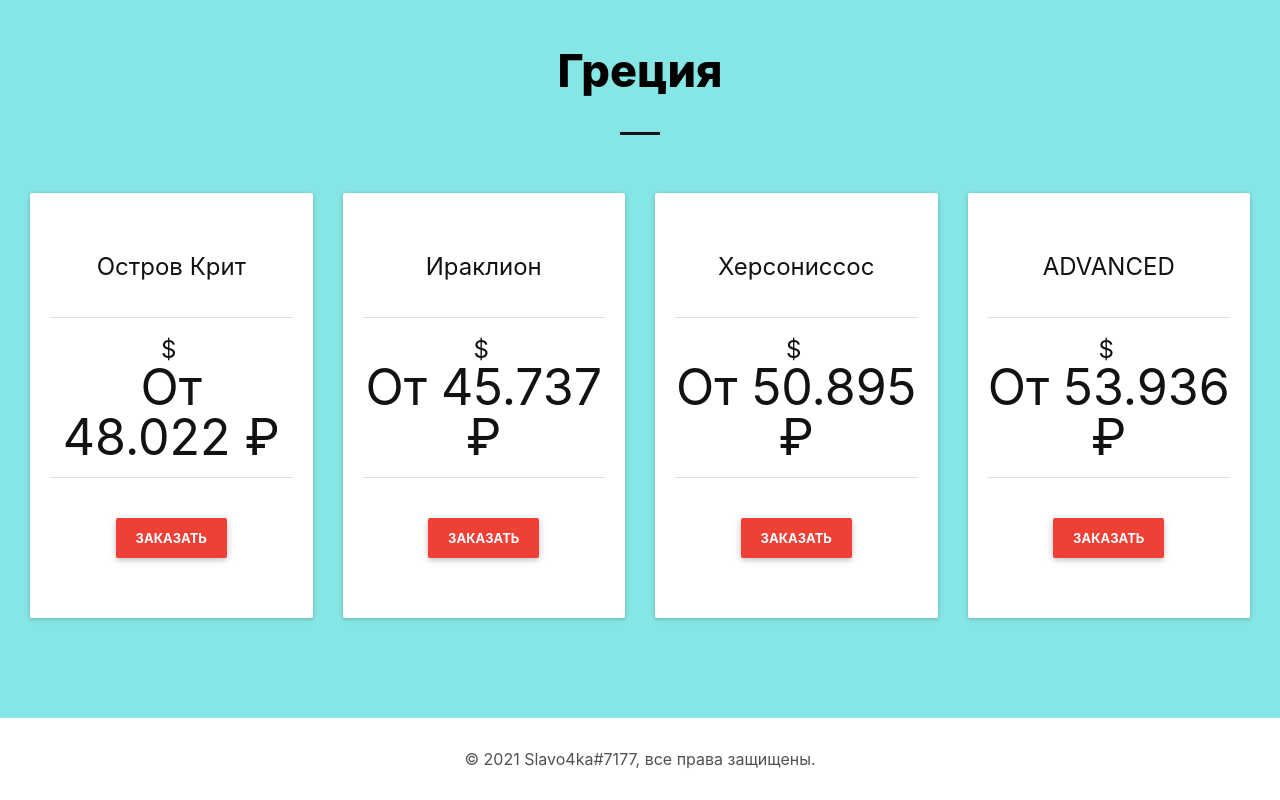
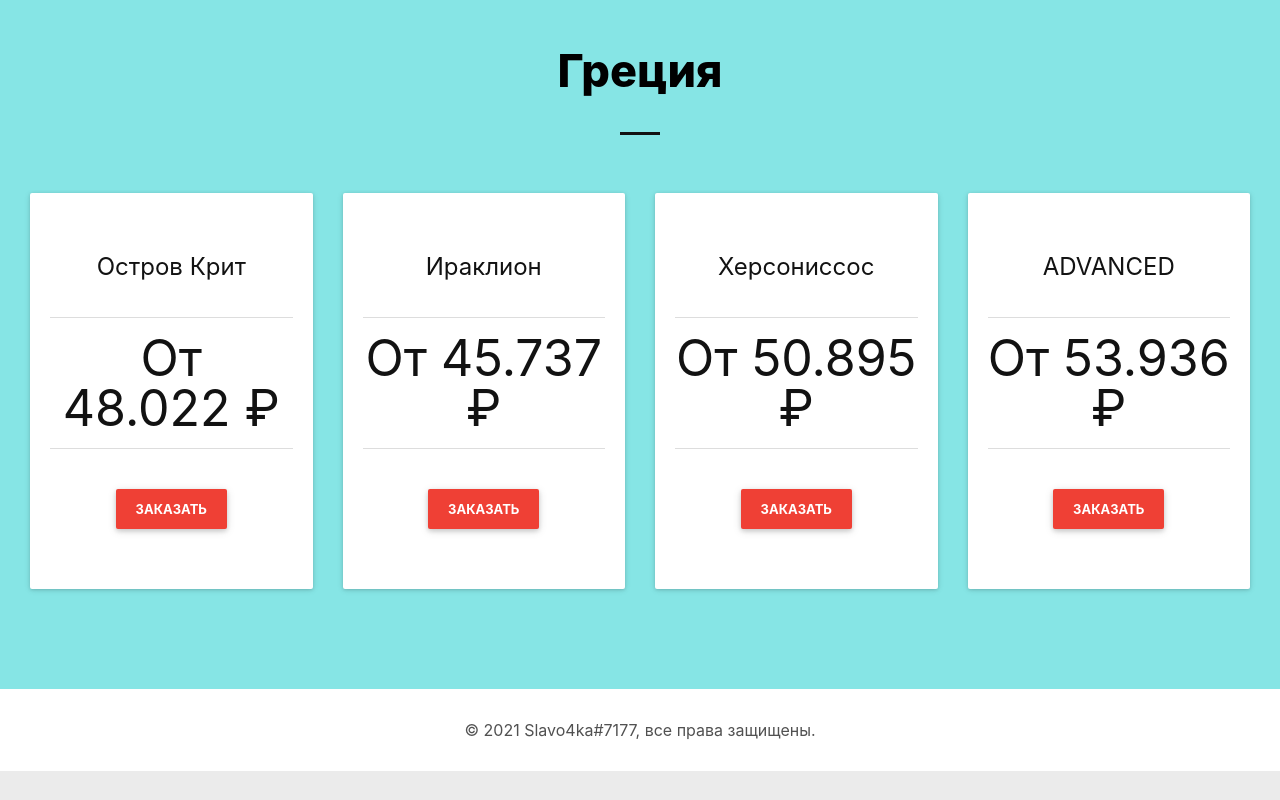
Before and after one commit to Slavo4kaMur/barbariskatour, a plain HTML site: page Купить билеты.html in a window 1280 px wide. Shown: the part 1793-2593 px from the top of the page. After the commit the page ends 2564 px from the top, so only its background shows below. Drawn offline with Linux system fonts and the light colour scheme.

Commit message:
Add files via upload

```diff
--- a/Купить билеты.html
+++ b/Купить билеты.html
@@ -665,7 +665,6 @@
                                     <!-- Pricing Block Price -->
                                     <div class="pricing-block-price">
                                         <h2>
-                                            <span class="currency">$</span>
                                             <span class="amount">От 48.022 ₽</span>
                                         </h2>
                                     </div><!-- /End Pricing Block Price -->
@@ -692,7 +691,6 @@
                                     <!-- Pricing Block Price -->
                                     <div class="pricing-block-price">
                                         <h2>
-                                            <span class="currency">$</span>
                                             <span class="amount">От 45.737 ₽</span>
                                         </h2>
                                     </div><!-- /End Pricing Block Price -->
@@ -719,7 +717,6 @@
                                     <!-- Pricing Block Price -->
                                     <div class="pricing-block-price">
                                         <h2>
-                                            <span class="currency">$</span>
                                             <span class="amount">От 50.895 ₽</span>
                                         </h2>
                                     </div><!-- /End Pricing Block Price -->
@@ -746,7 +743,6 @@
                                     <!-- Pricing Block Price -->
                                     <div class="pricing-block-price">
                                         <h2>
-                                            <span class="currency">$</span>
                                             <span class="amount">От 53.936 ₽</span>
                                         </h2>
                                     </div><!-- /End Pricing Block Price -->
```
